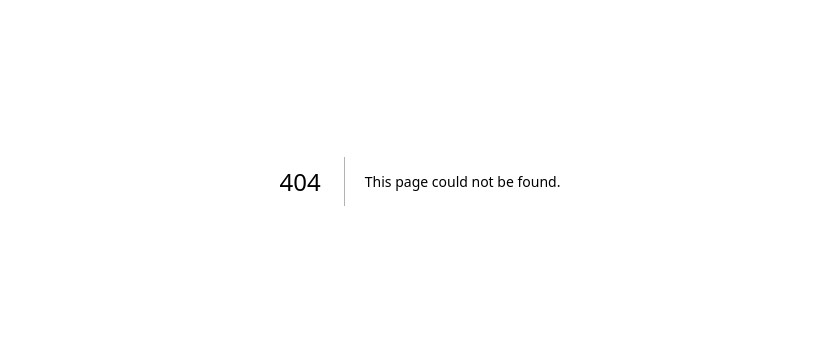
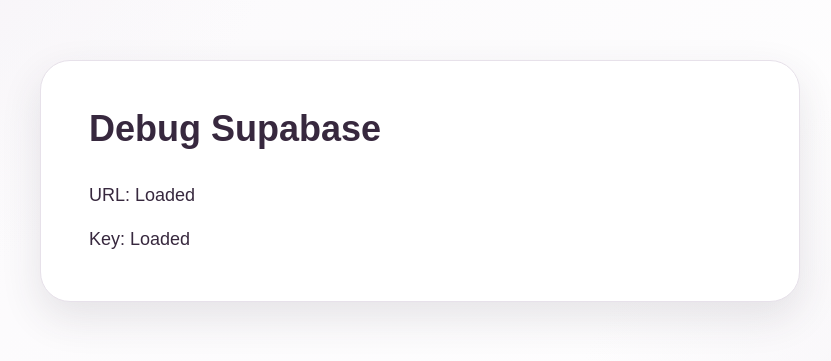
Before and after one commit to Ramona-Ciceu/revision-app, a Next.js app: page /debug in a window 1280 px wide. Before the commit this address had no page. Shown: the part 219-580 px from the top of the page, without its empty margins (220-1051 px from the left). Built offline with nearby package versions, Linux system fonts and the light colour scheme; no server answers.

Commit message:
create a debug

```diff
--- /dev/null
+++ b/app/debug/page.tsx
@@ -0,0 +1,27 @@
+export default function DebugPage() {
+  return (
+    <main className="page-center">
+      <section className="card card-large">
+        <h1 className="text-4xl font-extrabold text-[var(--foreground)]">
+          Debug Supabase
+        </h1>
+
+        <div className="mt-8 space-y-4 text-lg">
+          <p>
+            URL:{" "}
+            {process.env.NEXT_PUBLIC_SUPABASE_URL
+              ? "Loaded"
+              : "Missing"}
+          </p>
+
+          <p>
+            Key:{" "}
+            {process.env.NEXT_PUBLIC_SUPABASE_ANON_KEY
+              ? "Loaded"
+              : "Missing"}
+          </p>
+        </div>
+      </section>
+    </main>
+  );
+}
--- a/app/login/page.tsx
+++ b/app/login/page.tsx
@@ -6,29 +6,40 @@
 export default function LoginPage() {
   const [email, setEmail] = useState("");
   const [password, setPassword] = useState("");
+  const [message, setMessage] = useState("");
 
   async function signUp() {
-    const { error } = await supabase.auth.signUp({
+    setMessage("Creating account...");
+
+    const { data, error } = await supabase.auth.signUp({
       email,
       password,
     });
 
+    console.log("SIGNUP DATA:", data);
+    console.log("SIGNUP ERROR:", error);
+
     if (error) {
-      alert(error.message);
+      setMessage(error.message);
       return;
     }
 
-    alert("Account created. You can now log in.");
+    setMessage("Account created. Check Supabase Authentication → Users.");
   }
 
   async function login() {
-    const { error } = await supabase.auth.signInWithPassword({
+    setMessage("Logging in...");
+
+    const { data, error } = await supabase.auth.signInWithPassword({
       email,
       password,
     });
 
+    console.log("LOGIN DATA:", data);
+    console.log("LOGIN ERROR:", error);
+
     if (error) {
-      alert(error.message);
+      setMessage(error.message);
       return;
     }
 
@@ -63,6 +74,14 @@
             onChange={(e) => setPassword(e.target.value)}
           />
 
+          {message && (
+            <div className="rounded-3xl border-soft bg-warning p-5">
+              <p className="whitespace-pre-wrap font-bold text-[var(--foreground)]">
+                {message}
+              </p>
+            </div>
+          )}
+
           <button onClick={login} className="btn-primary w-full">
             Login
           </button>
```
